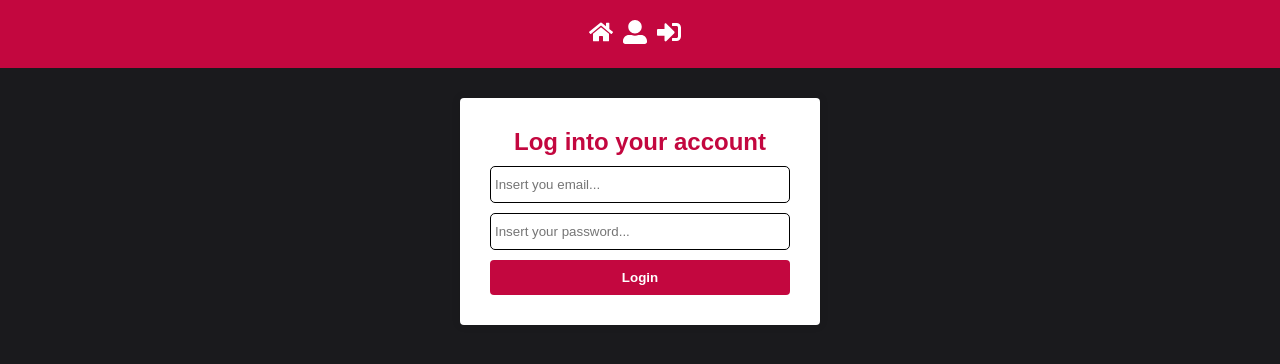
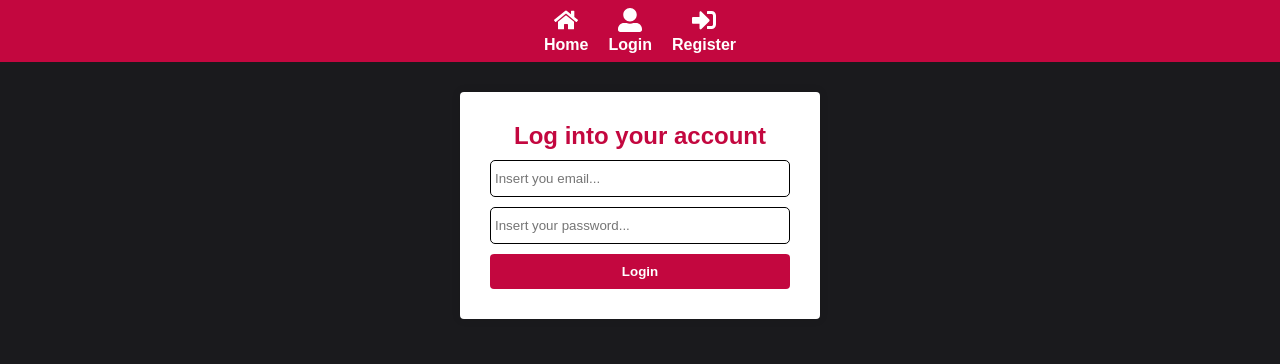
Before and after one commit to gui-s-antunes/flashcard-react, a React (Create React App) app: page /login in a window 1280 px wide. Shown: the top 364 px of the page. Built offline with nearby package versions, Linux system fonts and the light colour scheme.

Commit message:
header style update

```diff
--- a/src/components/Header/index.js
+++ b/src/components/Header/index.js
@@ -29,27 +29,35 @@ export default function Header() {
     <Nav>
       <Link to="/">
         <FaHome size={24} />
+        <p>Home</p>
       </Link>
       {isLoggedIn ? (
         <>
           <Link to="/decks">
             <FaClipboardList size={24} />
+            <p>Decks</p>
           </Link>
           <Link to="/card">
             <FaBookOpen size={24} />
+            <p>Card</p>
           </Link>
           <Link onClick={handleLogout} to="/logout">
             <FaPowerOff size={24} />
+            <p>Logout</p>
           </Link>
         </>
       ) : (
-        <Link to="/login">
-          <FaUserAlt size={24} />
-        </Link>
+        <>
+          <Link to="/login">
+            <FaUserAlt size={24} />
+            <p>Login</p>
+          </Link>
+          <Link to="/register">
+            <FaSignInAlt size={24} />
+            <p>Register</p>
+          </Link>
+        </>
       )}
-      <Link to="/register">
-        <FaSignInAlt size={24} />
-      </Link>
     </Nav>
   );
 }
--- a/src/components/Header/styled.js
+++ b/src/components/Header/styled.js
@@ -1,17 +1,45 @@
 import styled from 'styled-components';
 
-import { primaryColor } from '../../config/colors';
+import { primaryColor, primaryDarkColor } from '../../config/colors';
 
 export const Nav = styled.nav`
   background-color: ${primaryColor};
-  padding: 20px;
+  padding: 5px 20px;
   display: flex;
   align-items: center;
   justify-content: center;
 
   a {
     color: #fff;
-    margin: 0 10px 0 0;
+    margin: 0 7px;
     font-weight: bold;
+    text-align: center;
+    padding: 3px;
+    transition: all 300ms;
+  }
+
+  a:hover {
+    color: ${primaryDarkColor};
+    border-radius: 7px;
+  }
+
+  a:hover svg {
+    animation-name: icon-shake-animation;
+    animation-duration: 1000ms;
+  }
+
+  @keyframes icon-shake-animation {
+    0%,
+    100% {
+      transform: rotate(0);
+    }
+    25% {
+      transform: rotate(25deg);
+    }
+    75% {
+      transform: rotate(-25deg);
+    }
   }
 `;
+
+// export
```
